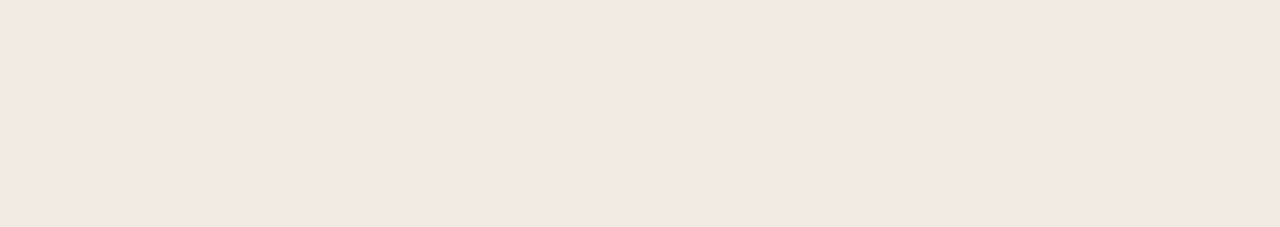
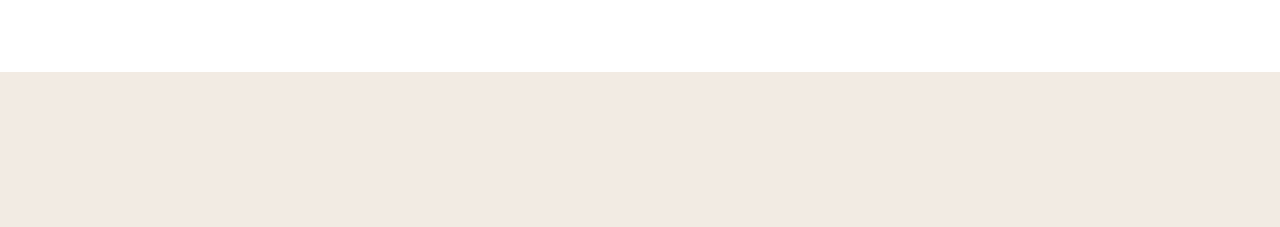
Before and after one commit to k-r-abhishek/practiceproject, a plain HTML site: page Coffee Mug/index.html in a window 1280 px wide. Shown: the top 227 px of the page. Drawn offline with Linux system fonts and the light colour scheme.

Commit message:
Adding practice projects

```diff
--- a/Coffee Mug/index.html
+++ b/Coffee Mug/index.html
@@ -9,6 +9,15 @@
 </head>
 
 <body>
+        <!-- navigation bar -->
+    <nav>
+        <ul>
+            <li></li>
+            <li></li>
+            <li></li>
+            <li></li>
+        </ul>
+    </nav>
     <section class="container">
         <div class="card-box">
             <div class="img">
```
